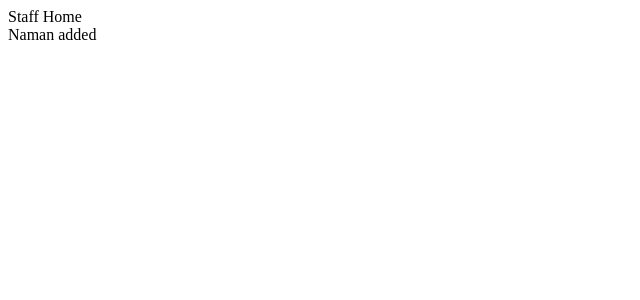
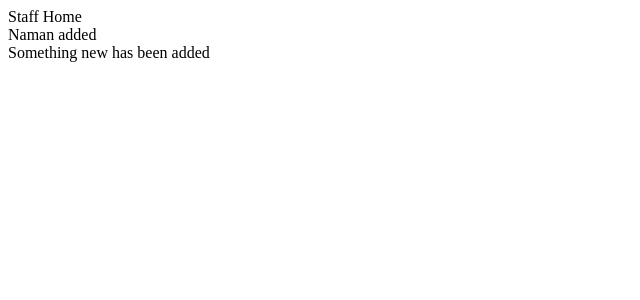
Before and after one commit to JBzZoN/Bookstack, a React (Vite) app in the folder client/: page /staff in a window 1280 px wide. Shown: the top 300 px of the page, without its empty margins (0-640 px from the left). Built offline with nearby package versions, Linux system fonts and the light colour scheme.

Commit message:
trial commit

```diff
--- a/client/src/pages/staff/home/home.jsx
+++ b/client/src/pages/staff/home/home.jsx
@@ -6,6 +6,7 @@ function StaffHome() {
     <div>
       <div>Staff Home</div>
       <div>Naman added</div>
+      <div>Something new has been added</div>
       <Outlet/>
     </div>
   )
```
